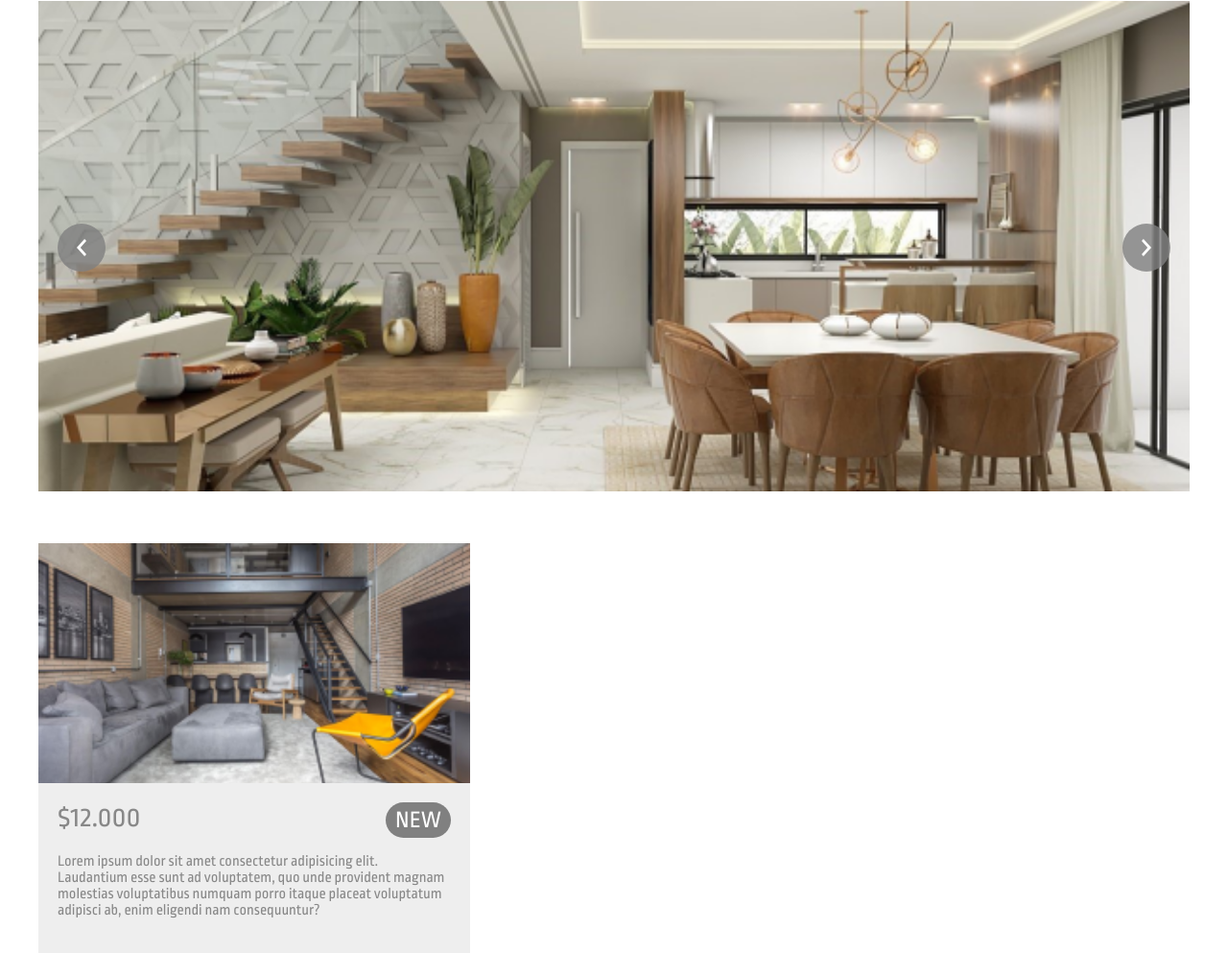
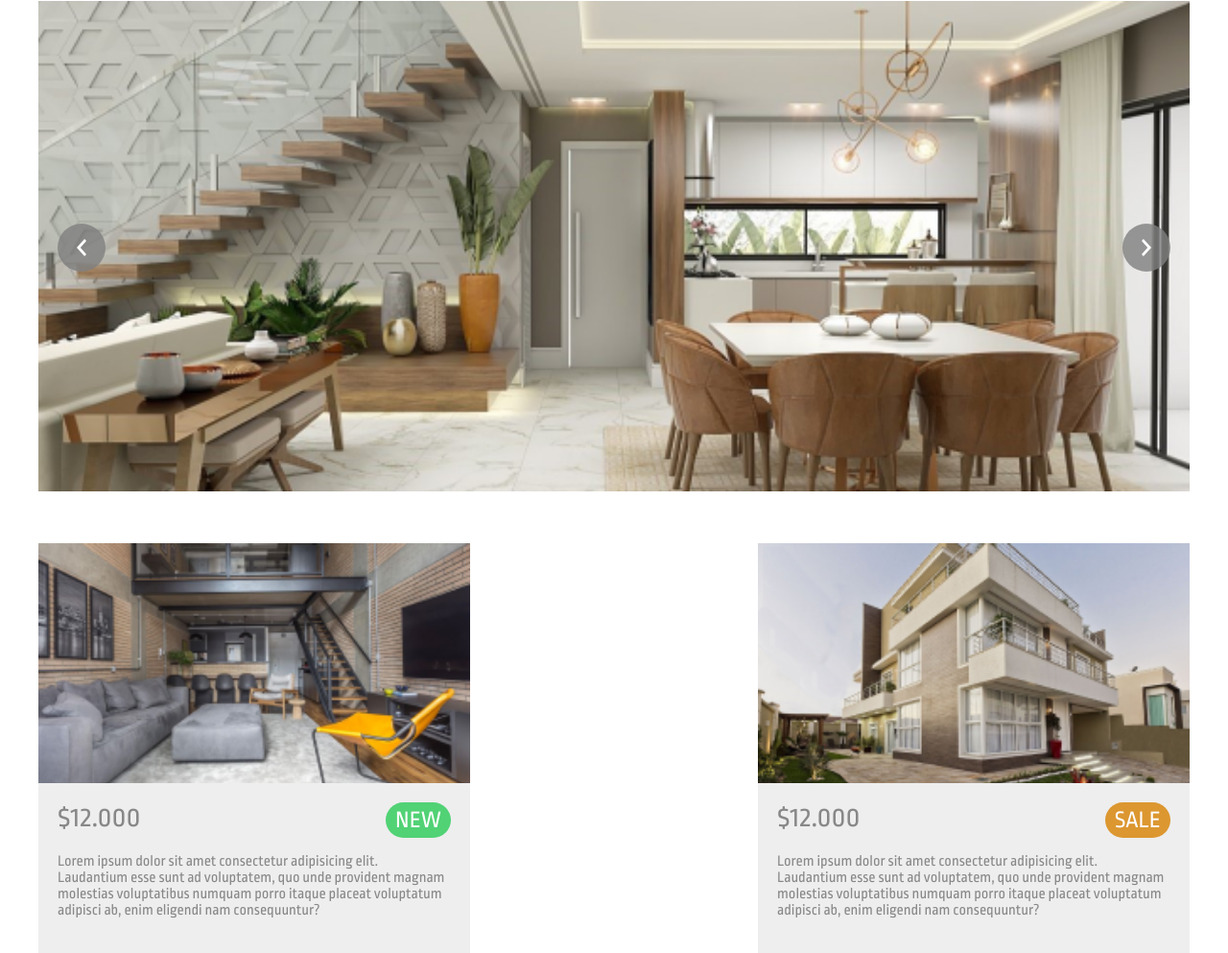
Before and after one commit to fronthendy/lovt-tn05, a plain HTML site: page index.html in a window 1280 px wide. Shown: the part 146-1139 px from the top of the page at 96% size. Drawn offline with Linux system fonts and the light colour scheme.

Commit message:
tag color

```diff
--- a/css/style.css
+++ b/css/style.css
@@ -119,3 +119,11 @@ main section.projects .container article .info .tag {
     border-radius: 25px;
     font-size: 25px;
 }
+
+main section.projects .container article .info .tag-new {
+    background-color: #51D275;
+}
+
+main section.projects .container article .info .tag-sale {
+    background-color: #DC9730;
+}
--- a/index.html
+++ b/index.html
@@ -47,7 +47,19 @@
                     <div class="info">
                         <div class="price-tag">
                             <p class="price">$12.000</p>
-                            <p class="tag">NEW</p>
+                            <p class="tag tag-new">NEW</p>
+                        </div>
+                        <p>Lorem ipsum dolor sit amet consectetur adipisicing elit. Laudantium esse sunt ad voluptatem,
+                            quo unde provident magnam molestias voluptatibus numquam porro itaque placeat voluptatum
+                            adipisci ab, enim eligendi nam consequuntur?</p>
+                    </div>
+                </article>
+                <article>
+                    <div class="thumb" style="background-image: url('img/project-2.png');"></div>
+                    <div class="info">
+                        <div class="price-tag">
+                            <p class="price">$12.000</p>
+                            <p class="tag tag-sale">SALE</p>
                         </div>
                         <p>Lorem ipsum dolor sit amet consectetur adipisicing elit. Laudantium esse sunt ad voluptatem,
                             quo unde provident magnam molestias voluptatibus numquam porro itaque placeat voluptatum
```
